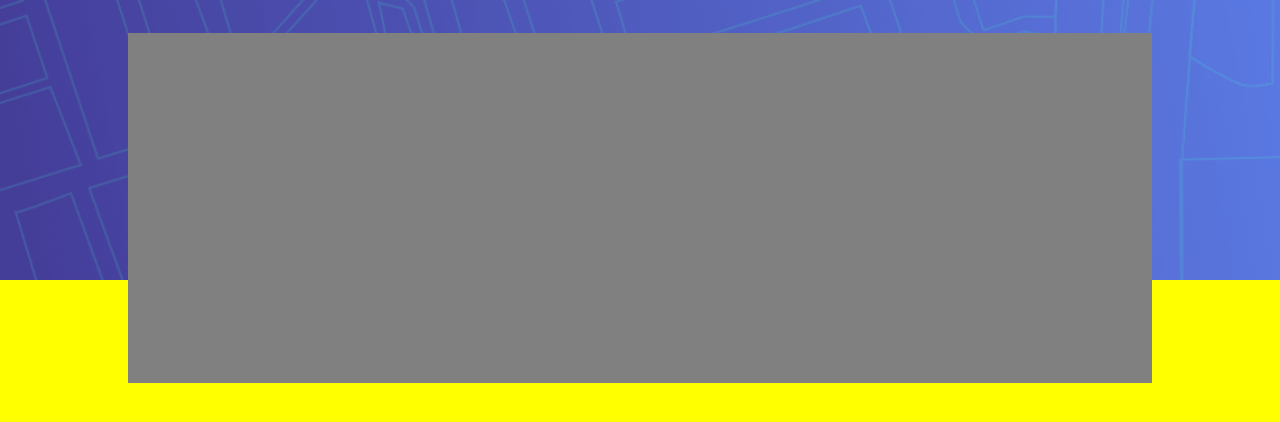
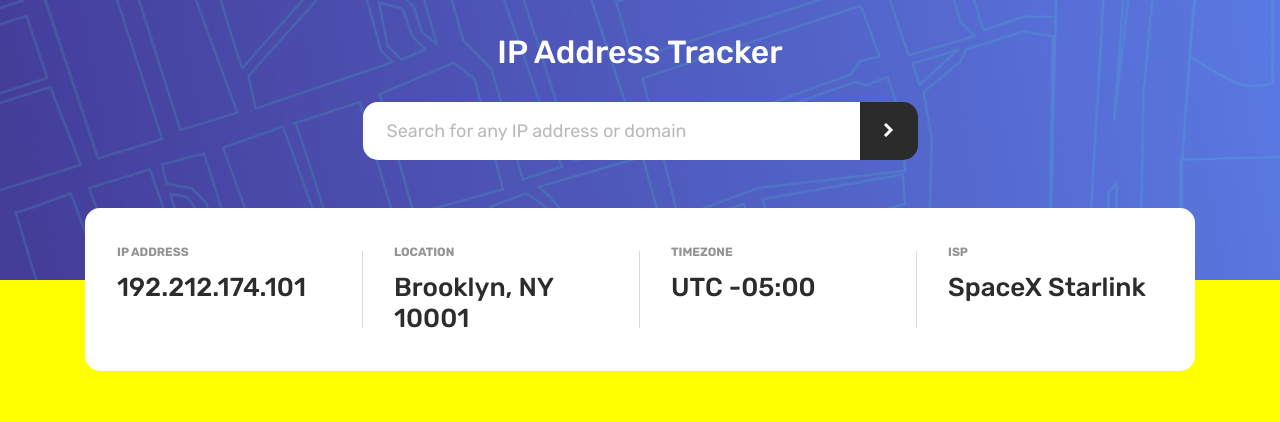
Before and after one commit to TakumaKira/ip-address-tracker, a React (Create React App) app: page / in a window 1280 px wide. Shown: the top 422 px of the page. Built offline with nearby package versions, Linux system fonts and the light colour scheme.

Commit message:
[build] Place Header component to App component

```diff
--- a/src/App.js
+++ b/src/App.js
@@ -1,5 +1,7 @@
 import styled from 'styled-components';
+import config from './config.json';
 import patternBgUrl from './stories/assets/pattern-bg.png';
+import Header from './stories/Header.jsx';
 
 const Container = styled.div`
   height: 100vh;
@@ -11,18 +13,20 @@ const HeaderBg = styled.div`
   background: url(${patternBgUrl});
   background-repeat: no-repeat;
   background-size: cover;
-  height: 280px;
+  @media screen and (max-width: ${config.responsiveSplitWidth - 1}px) {
+    height: 300px;
+  }
+  @media screen and (min-width: ${config.responsiveSplitWidth}px) {
+    height: 280px;
+  }
   width: 100vw;
 `;
 
-const HeaderContainer = styled.div`
+const StyledHeader = styled(Header)`
   position: fixed;
-  height: 350px;
-  width: 80vw;
   left: 50%;
   transform: translateX(-50%);
   top: 33px;
-  background-color: grey;
 `;
 
 const Map = styled.div`
@@ -34,9 +38,7 @@ function App() {
   return (
     <Container>
       <HeaderBg />
-      <HeaderContainer>
-
-      </HeaderContainer>
+      <StyledHeader />
       <Map />
     </Container>
   );
--- a/src/config.json
+++ b/src/config.json
@@ -6,5 +6,6 @@
     "LOCATION": "Location",
     "TIMEZONE": "Timezone",
     "ISP": "ISP"
-  }
+  },
+  "responsiveSplitWidth": 1150
 }
--- a/src/stories/Header.jsx
+++ b/src/stories/Header.jsx
@@ -2,6 +2,7 @@ import styled from 'styled-components';
 import Title from './Title';
 import SearchBar from './SearchBar';
 import InfoBar from './InfoBar';
+import config from '../config.json';
 
 const Container = styled.div`
   display: flex;
@@ -10,30 +11,30 @@ const Container = styled.div`
 `;
 
 export const StyledSearchBar = styled(SearchBar)`
-  @media screen and (max-width: 1120px) {
+  @media screen and (max-width: ${config.responsiveSplitWidth - 1}px) {
     margin-top: 29px;
   }
-  @media screen and (min-width: 1120px) {
+  @media screen and (min-width: ${config.responsiveSplitWidth}px) {
     margin-top: 31px;
   }
 `;
 
 export const StyledInfoBar = styled(InfoBar)`
-  @media screen and (max-width: 1120px) {
+  @media screen and (max-width: ${config.responsiveSplitWidth - 1}px) {
     margin-top: 24px;
   }
-  @media screen and (min-width: 1120px) {
+  @media screen and (min-width: ${config.responsiveSplitWidth}px) {
     margin-top: 48px;
   }
 `;
 
 const ip = '192.212.174.101';
-const location = 'Brooklyn; NY 10001';
+const location = 'Brooklyn, NY 10001';
 const timezone = 'UTC -05:00';
 const isp = 'SpaceX Starlink';
 
-const Header = () => (
-  <Container>
+const Header = ({ className }) => (
+  <Container className={className}>
     <Title />
     <StyledSearchBar />
     <StyledInfoBar ip={ip} location={location} timezone={timezone} isp={isp} />
```
Also changed, not shown: src/stories/Info.jsx (+7 -6 lines), src/stories/InfoBar.jsx (+2 -2 lines), src/stories/SearchBar.jsx (+3 -3 lines), src/stories/Title.jsx (+2 -2 lines).
